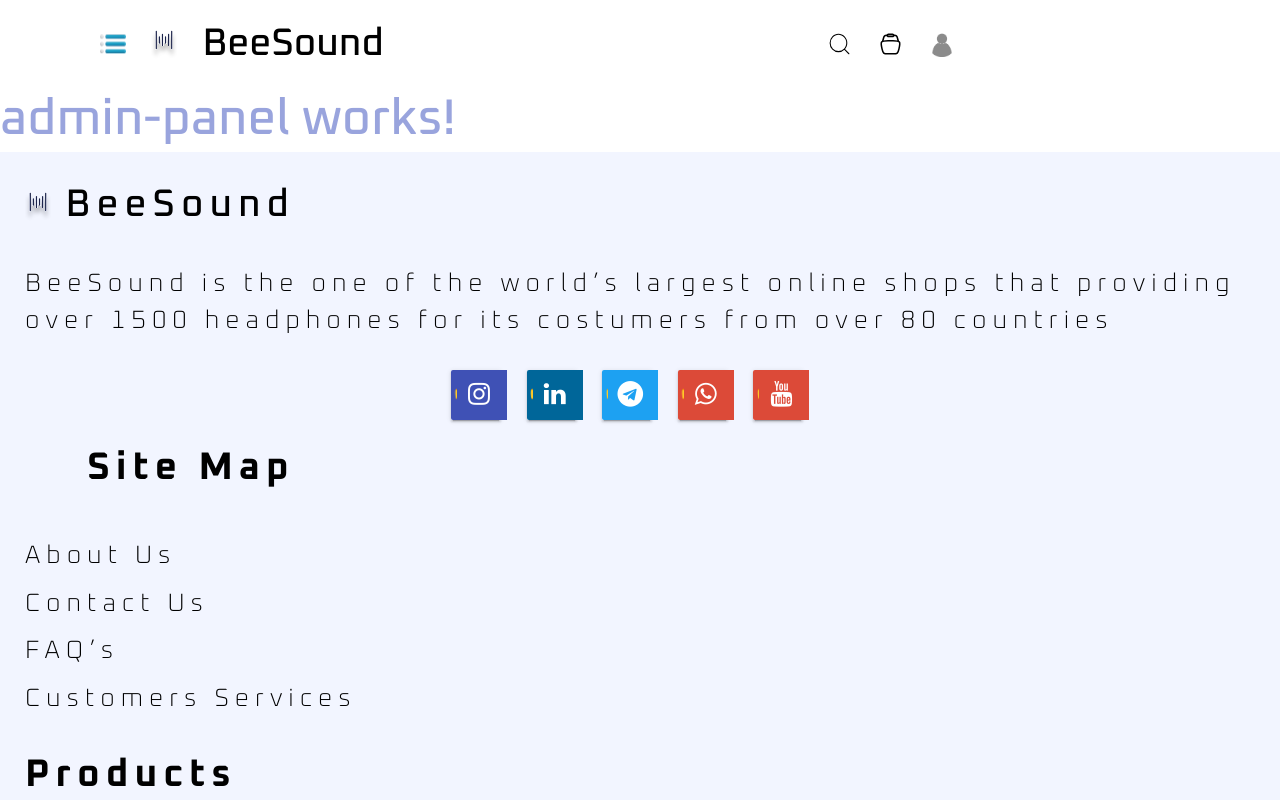
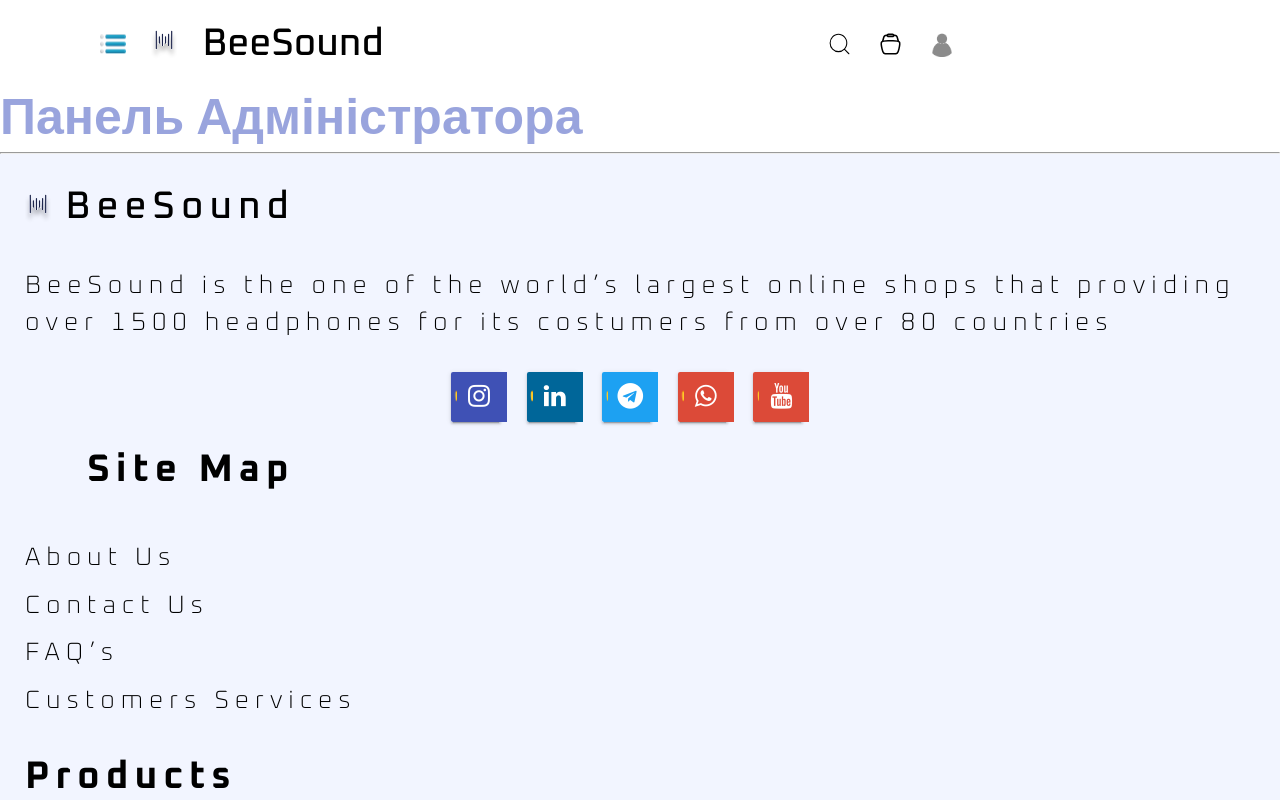
Before and after one commit to artemHrishyn/BeeSound-angular, an Angular app: page /admin in a window 1280 px wide. Shown: the top 800 px of the page. Built offline with nearby package versions, Linux system fonts and the light colour scheme.

Commit message:
template admin part 1

```diff
--- a/src/app/components/admin-panel/admin-panel.component.html
+++ /dev/null
@@ -1 +0,0 @@
-<p>admin-panel works!</p>
--- a/src/app/components/admin-panel/admin-panel.component.scss
+++ /dev/null
@@ -1,4 +0,0 @@
-p{
-    font-size: 50px;
-    color: #67ca;
-}
--- /dev/null
+++ b/src/app/pages/admin-panel/admin-panel.component.html
@@ -0,0 +1,25 @@
+<h1 class="title">Панель Адміністратора</h1>
+<hr>
+<ul class="panel">
+    <li>
+        name
+    </li>
+    <li>
+        model name
+    </li>
+    <li>
+        color
+    </li>
+    <li>
+        price
+    </li>
+    <li>
+        image
+    </li>
+    <li>
+        brand
+    </li>
+    <li>
+        Технологія підключення:
+    </li>
+</ul>
--- /dev/null
+++ b/src/app/pages/admin-panel/admin-panel.component.scss
@@ -0,0 +1,13 @@
+:host{
+    display: flex;
+    flex-direction: column;
+}
+
+.title{
+    font-size: 50px;
+    color: #67ca;
+}
+
+.panel{
+    display: grid;
+}
--- a/src/app/pages/pages-routing.module.ts
+++ b/src/app/pages/pages-routing.module.ts
@@ -1,7 +1,7 @@
 import { NgModule } from '@angular/core';
 import { RouterModule, Routes } from '@angular/router';
-import { AdminPanelComponent } from '../components/admin-panel/admin-panel.component';
 import { MainComponent } from './main/main.component';
+import { AdminPanelComponent } from './admin-panel/admin-panel.component';
 
 export const routes: Routes = [
   { path: '', redirectTo: 'main', pathMatch: 'full' },
```
Also changed, not shown: src/app/interfaces/product-details.interface.ts (added, +9 -0 lines), src/app/pages/admin-panel/admin-panel.component.ts (renamed from src/app/components/admin-panel/admin-panel.component.ts).
